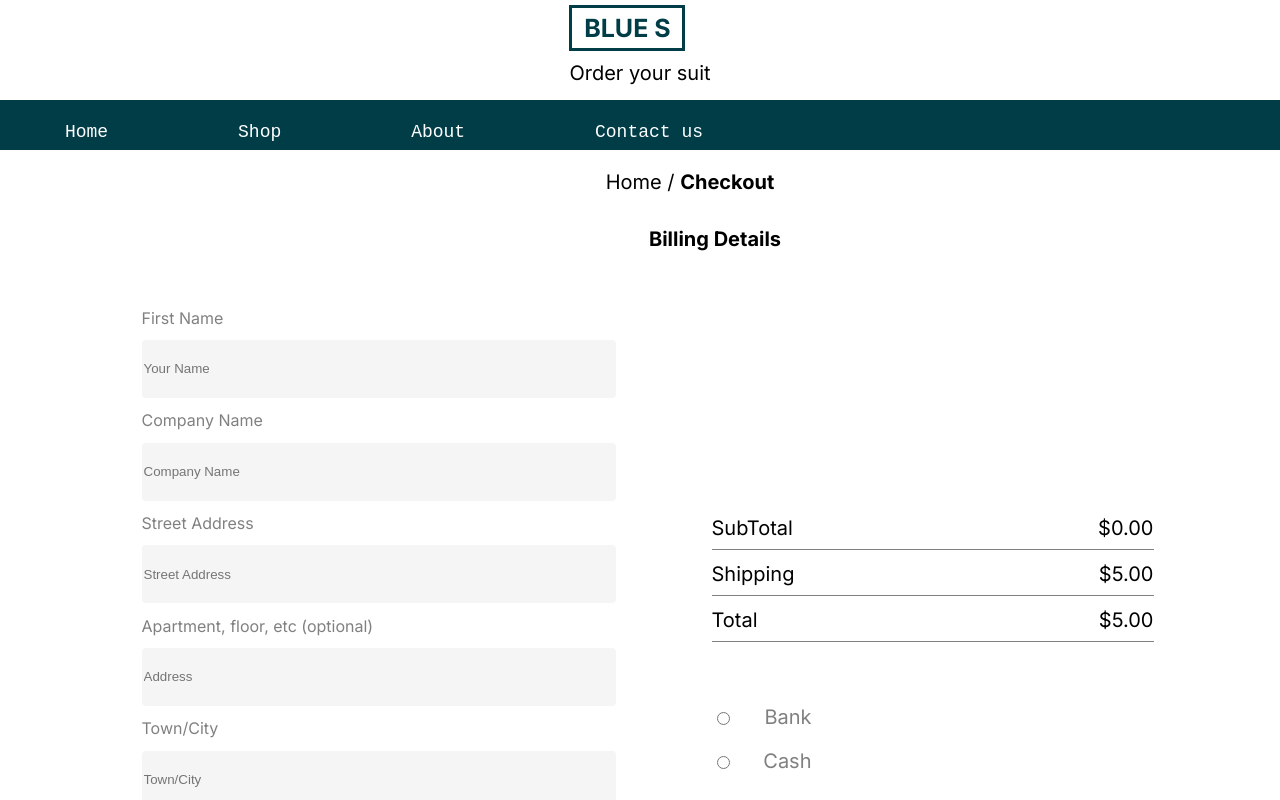
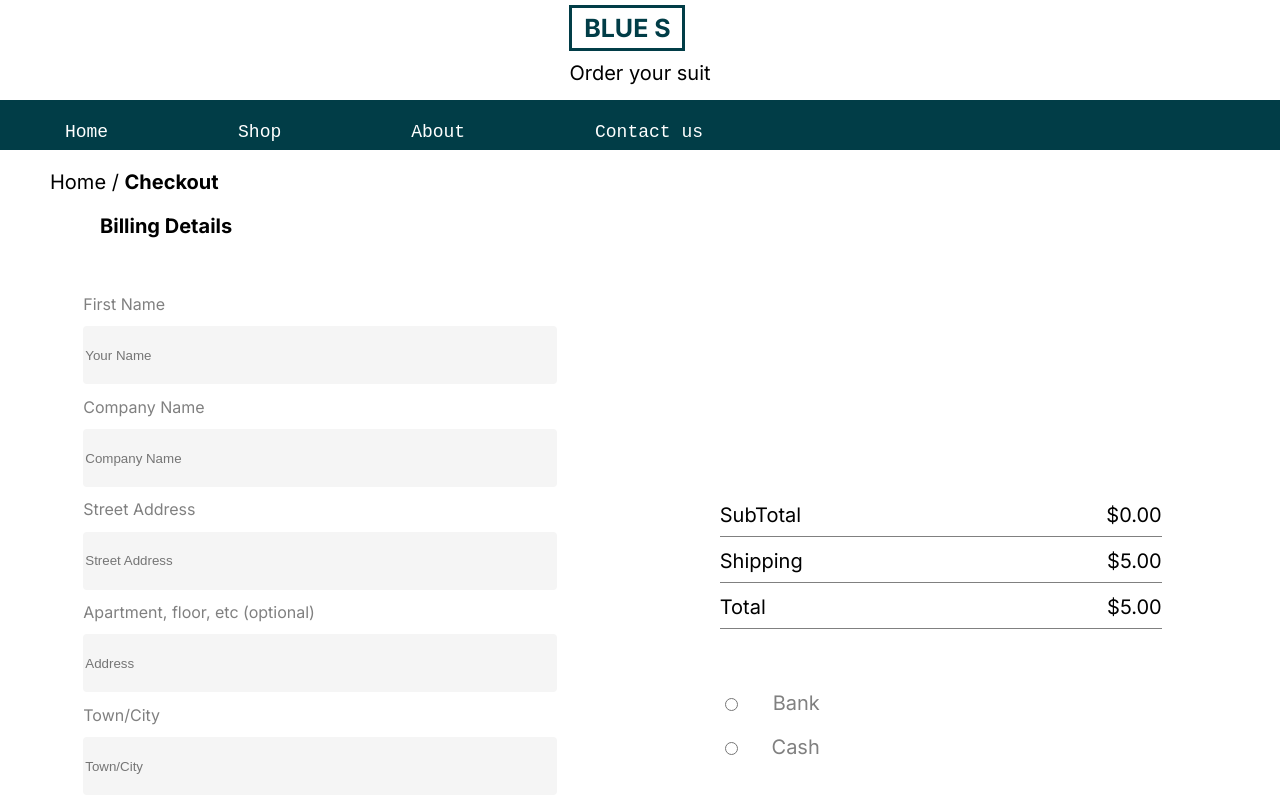
Before and after one commit to mostafa72xs/BLUES, a Next.js app: page /Checkout in a window 1280 px wide. Shown: the top 800 px of the page. Built offline with nearby package versions, Linux system fonts and the light colour scheme; a web font is replaced by a local one.

Commit message:
Update Checkout.js

```diff
--- a/src/pages/Checkout.js
+++ b/src/pages/Checkout.js
@@ -23,7 +23,7 @@ function Checkout() {
         <div>
             {Nav && <Sidebar />}
             <Navbar />
-            <div className='container out mt-5'>
+            <div className='out'>
                 <p>Home / <b>Checkout</b></p>
                 <h1 className='mb-3 out'>Billing Details</h1>
                 <div className='d-flex ch21'>
```
